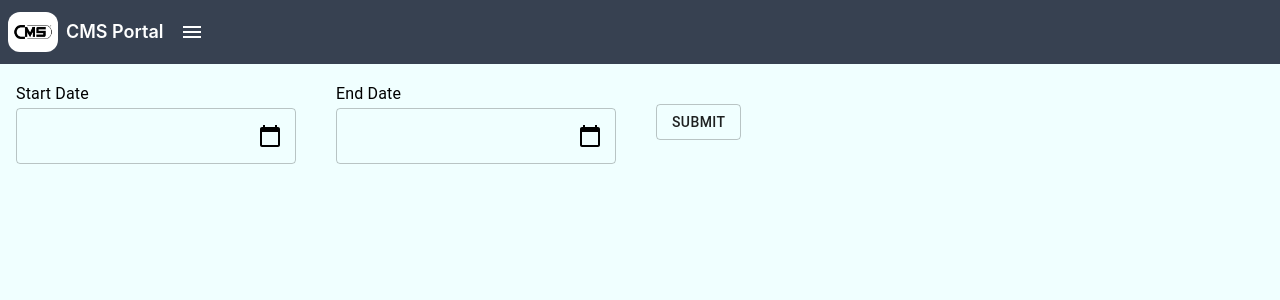
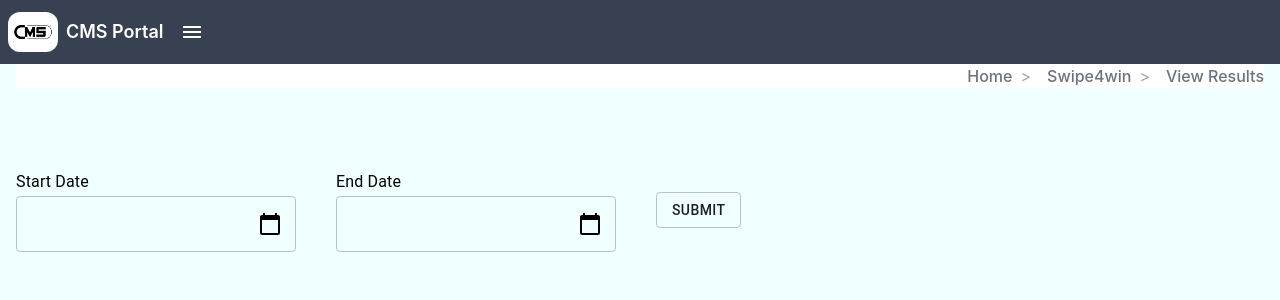
Before and after one commit to BNG-APP/CMS-Frontend, a React (Vite) app: page /swipe4win/ViewResult in a window 1280 px wide. Shown: the top 300 px of the page. Built offline with nearby package versions, Linux system fonts and the light colour scheme.

Commit message:
edit and entity

```diff
--- a/src/Component/Swipe4win/EditDetails.jsx
+++ b/src/Component/Swipe4win/EditDetails.jsx
@@ -7,6 +7,8 @@ import { DecodeBase64 } from "../../CommonComponent/DecodeBase64";
 import useFetch from "../../Utilities/useFetch";
 import { API_URLS } from "../../shared/Constant";
 import { makeStyles } from "@material-ui/core/styles";
+import Breadcrumbs from "../../CommonComponent/Breadcrumbs";
+import { Header } from "../../CommonComponent";
 const useStyles = makeStyles((theme) => ({
   container: {
     margin: "20px",
@@ -195,6 +197,9 @@ const EditEntity = () => {
   };
 
   return (
+    <>
+    <Header />
+    <Breadcrumbs />
     <div className={classes.container}>
       <h2>Edit Row</h2>
       <form onSubmit={handleSubmit}>
@@ -385,6 +390,7 @@ const EditEntity = () => {
         </Button>
       </form>
     </div>
+    </>
   );
 };
 
--- a/src/Component/Swipe4win/VeiwEntity.jsx
+++ b/src/Component/Swipe4win/VeiwEntity.jsx
@@ -21,6 +21,7 @@ import { POST } from "../../shared/Axios";
 import { allEntries } from "../../data/allEntries";
 import clsx from "clsx";
 import "tailwindcss/tailwind.css";
+import Breadcrumbs from "../../CommonComponent/Breadcrumbs";
 const useStyles = makeStyles((theme) => ({
 
 
@@ -164,8 +165,6 @@ const ViewEntity = () => {
     "questionText Ar": questionText?.ar,
     "answerOption option1": answerOption?.option1,
     "answerOption option2": answerOption?.option2,
-    level,
-    priority,
     answer,
     operatorId,
   };
@@ -173,6 +172,7 @@ const ViewEntity = () => {
   return (
     <>
       <Header />
+      <Breadcrumbs />
       {false ? <Loader /> :
         <div className="mt-20 overflow-x-hidden">
           <TableContainer className={clsx(classes.tableContainer, "mt-20")}>
--- a/src/Component/Swipe4win/ViewResult.jsx
+++ b/src/Component/Swipe4win/ViewResult.jsx
@@ -9,6 +9,7 @@ import MoreVertIcon from "@material-ui/icons/MoreVert";
 import "tailwindcss/tailwind.css";
 import { Header } from "../../CommonComponent";
 import { useNavigate } from "react-router-dom";
+import Breadcrumbs from "../../CommonComponent/Breadcrumbs";
 const useStyles = makeStyles((theme) => ({
 
 
@@ -128,6 +129,7 @@ const ViewResult = () => {
   return (
     <div className="mx-4 my-2">
       <Header />
+      <Breadcrumbs />
       <div className="mt-20">
       <MuiPickersUtilsProvider utils={DateFnsUtils}>
         <Grid container spacing={4} alignItems="center">
```
